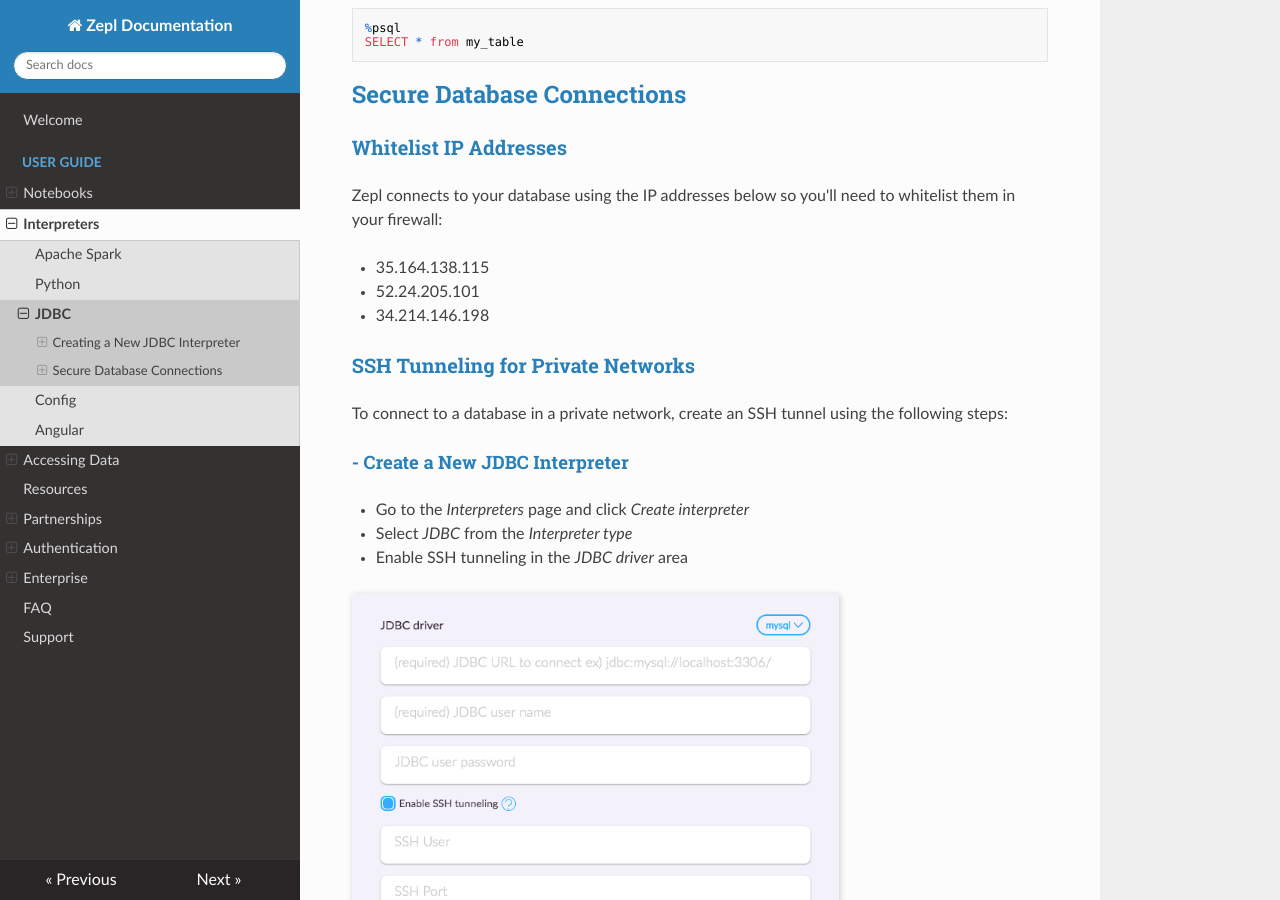
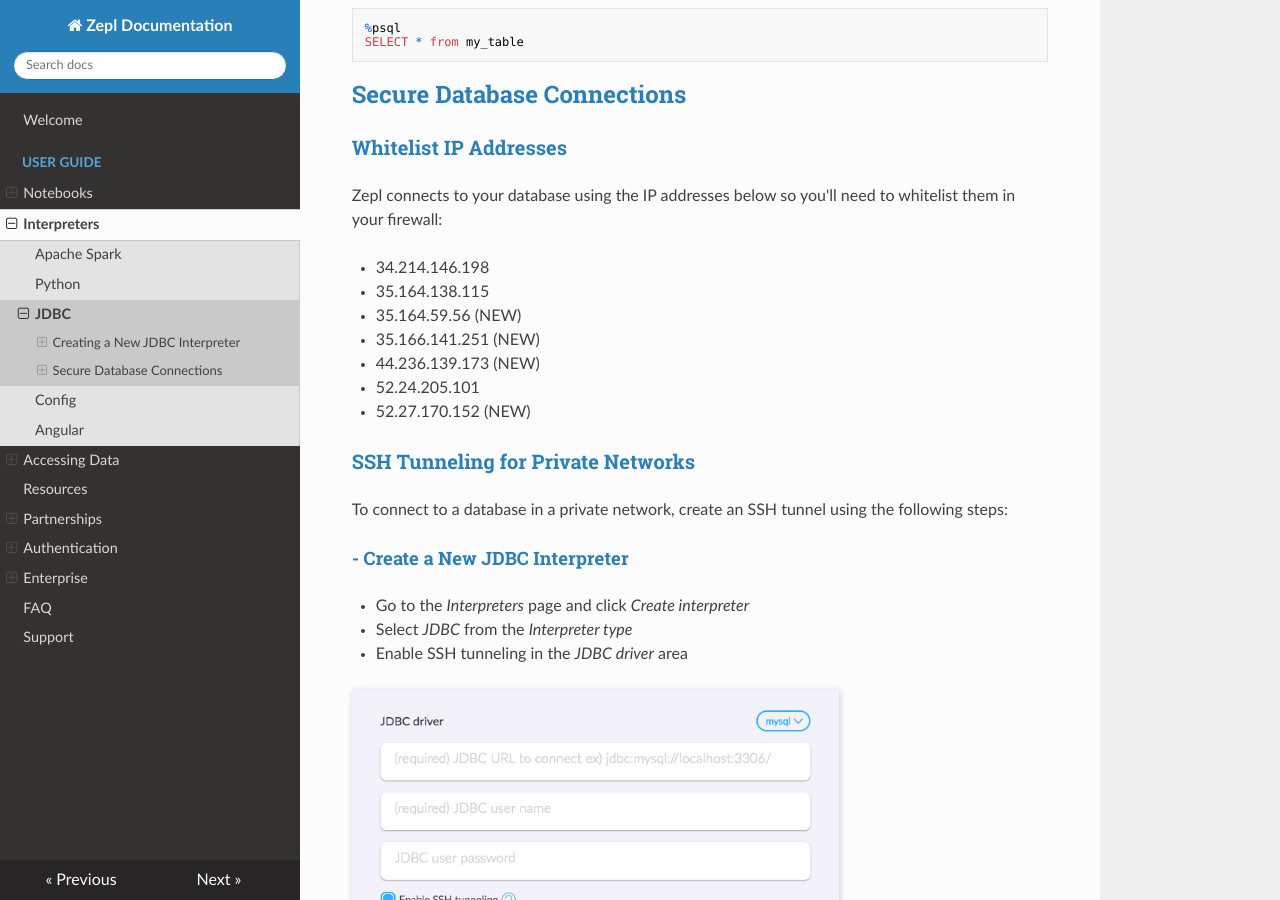
Before and after one commit to ZEPL/zepl-documentation, an MkDocs documentation site: the page built from docs/guide/interpreter/jdbc.md, in a window 1280 px wide and 900 px high, scrolled down 1005 px. Built offline with MkDocs 1.6.1, drawn with Linux system fonts in a browser that asks for light colours; nearby versions of some CDN libraries.

Commit message:
Update jdbc.md (#130)

```diff
--- a/docs/guide/interpreter/jdbc.md
+++ b/docs/guide/interpreter/jdbc.md
@@ -45,9 +45,14 @@
 
 Zepl connects to your database using the IP addresses below so you'll need to whitelist them in your firewall:
 
+- 34.214.146.198
 - 35.164.138.115
+- 35.164.59.56     (NEW)
+- 35.166.141.251   (NEW)
+- 44.236.139.173   (NEW)
 - 52.24.205.101
-- 34.214.146.198
+- 52.27.170.152    (NEW)
+
 
 ### SSH Tunneling for Private Networks
 
```
